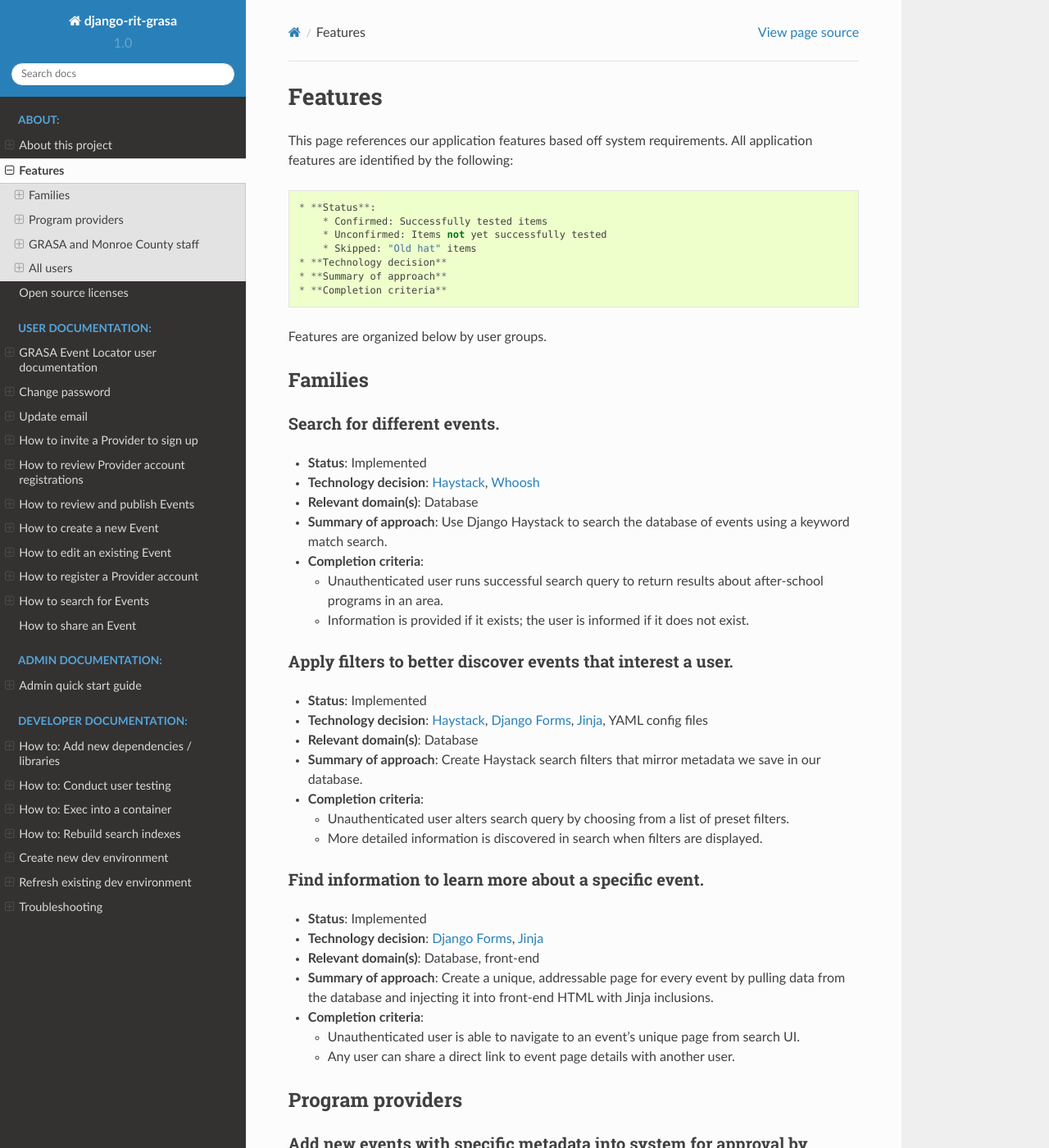
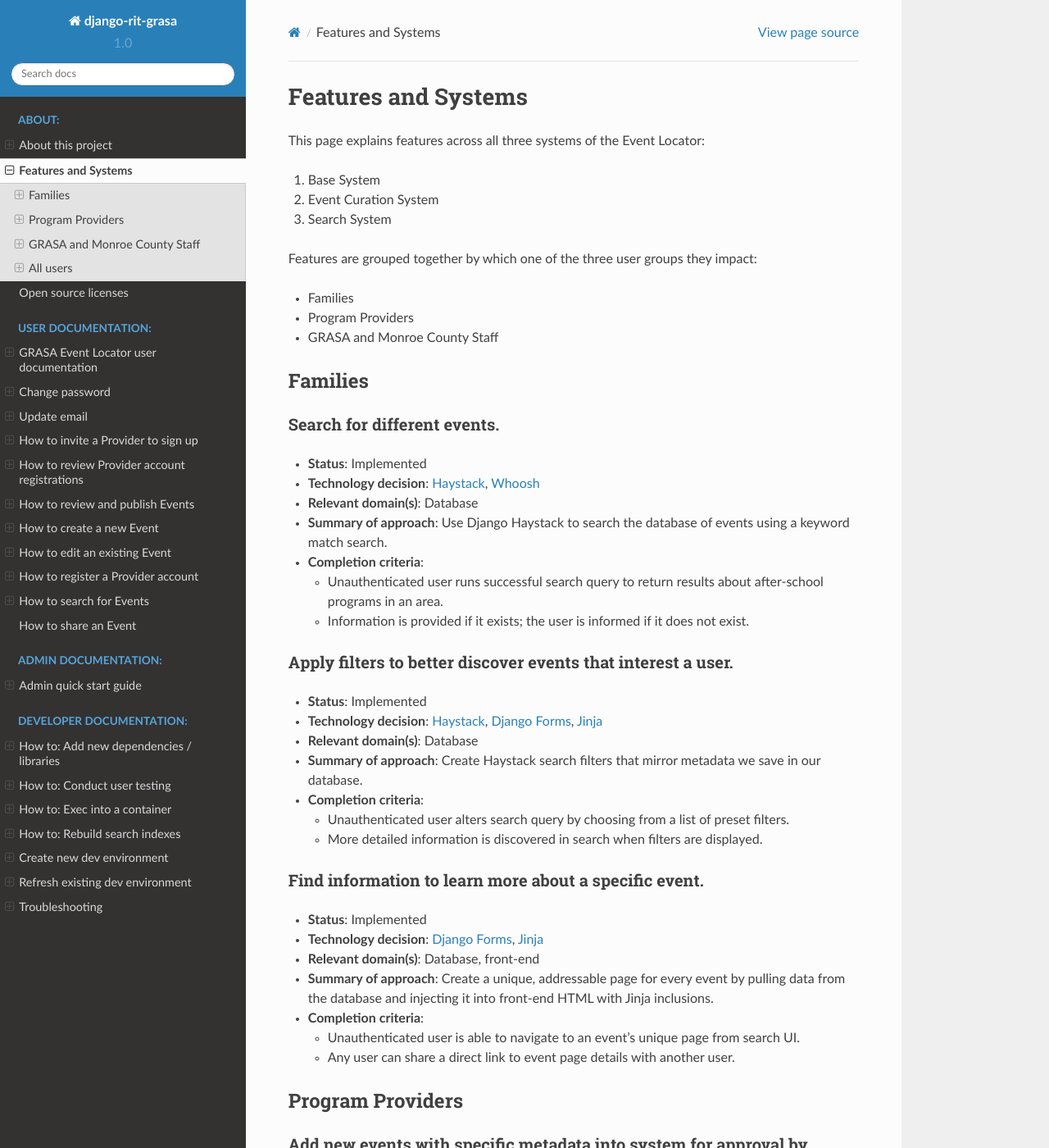
Before and after one commit to jwflory/django-rit-grasa, a Sphinx documentation site: the page built from docs/about/features.md, in a window 1280 px wide and 1400 px high. Shown: the whole window at 82% size. Built offline with Sphinx 7.4.7 and the Read the Docs theme 2.0.0, drawn with Linux system fonts in a browser that asks for light colours; formulas are drawn with MathJax 3; some of the changed text lies outside the part shown.

Commit message:
:memo: docs: Refactor "Features" page to "Features and Systems"
Part of #123, even though it's documentation.

This commit is a final refactor of our Features page. I updated statuses
on all requirements, reworded the page introduction text at the top, and
removed technology decisions that were outdated to our final
implementation. This document is accurate to-date and I do not
anticipate needing to change it again before hand-off.

Signed-off-by: Justin W. Flory <git@jwf.io>

````diff
--- a/docs/about/features.md
+++ b/docs/about/features.md
@@ -1,20 +1,17 @@
-Features
-========
+Features and Systems
+====================
 
-This page references our application features based off system requirements.
-All application features are identified by the following:
+This page explains features across all three systems of the Event Locator:
 
-```
-* **Status**:
-    * Confirmed: Successfully tested items
-    * Unconfirmed: Items not yet successfully tested
-    * Skipped: "Old hat" items
-* **Technology decision**
-* **Summary of approach**
-* **Completion criteria**
-```
+1. Base System
+2. Event Curation System
+3. Search System
 
-Features are organized below by user groups.
+Features are grouped together by which one of the three user groups they impact:
+
+* Families
+* Program Providers
+* GRASA and Monroe County Staff
 
 
 ## Families
@@ -32,7 +29,7 @@ Features are organized below by user groups.
 ### Apply filters to better discover events that interest a user.
 
 * **Status**: Implemented
-* **Technology decision**: [Haystack](https://haystacksearch.org/), [Django Forms](https://docs.djangoproject.com/en/2.2/topics/forms/), [Jinja](https://palletsprojects.com/p/jinja/), YAML config files
+* **Technology decision**: [Haystack](https://haystacksearch.org/), [Django Forms](https://docs.djangoproject.com/en/2.2/topics/forms/), [Jinja](https://palletsprojects.com/p/jinja/)
 * **Relevant domain(s)**: Database
 * **Summary of approach**: Create Haystack search filters that mirror metadata we save in our database.
 * **Completion criteria**:
@@ -50,7 +47,7 @@ Features are organized below by user groups.
     * Any user can share a direct link to event page details with another user.
 
 
-## Program providers
+## Program Providers
 
 ### Add new events with specific metadata into system for approval by administrators.
 
@@ -78,7 +78,7 @@ Features are organized below by user groups.
     * Event re-enters review queue for admin users.
 
 
-## GRASA and Monroe County staff
+## GRASA and Monroe County Staff
 
 ### Review and approve submitted events.
 
````
Also changed, not shown: other parts of docs/about/features.md (+4 -1 lines).
